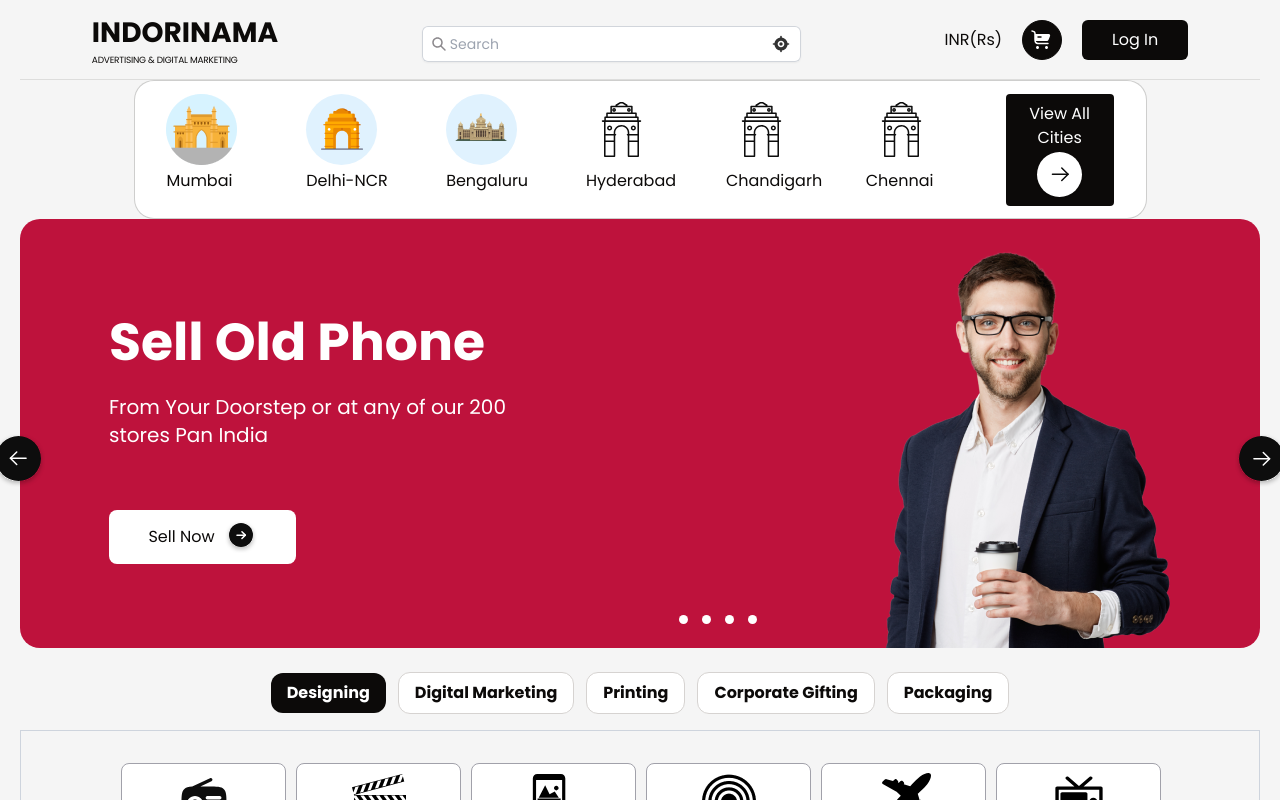
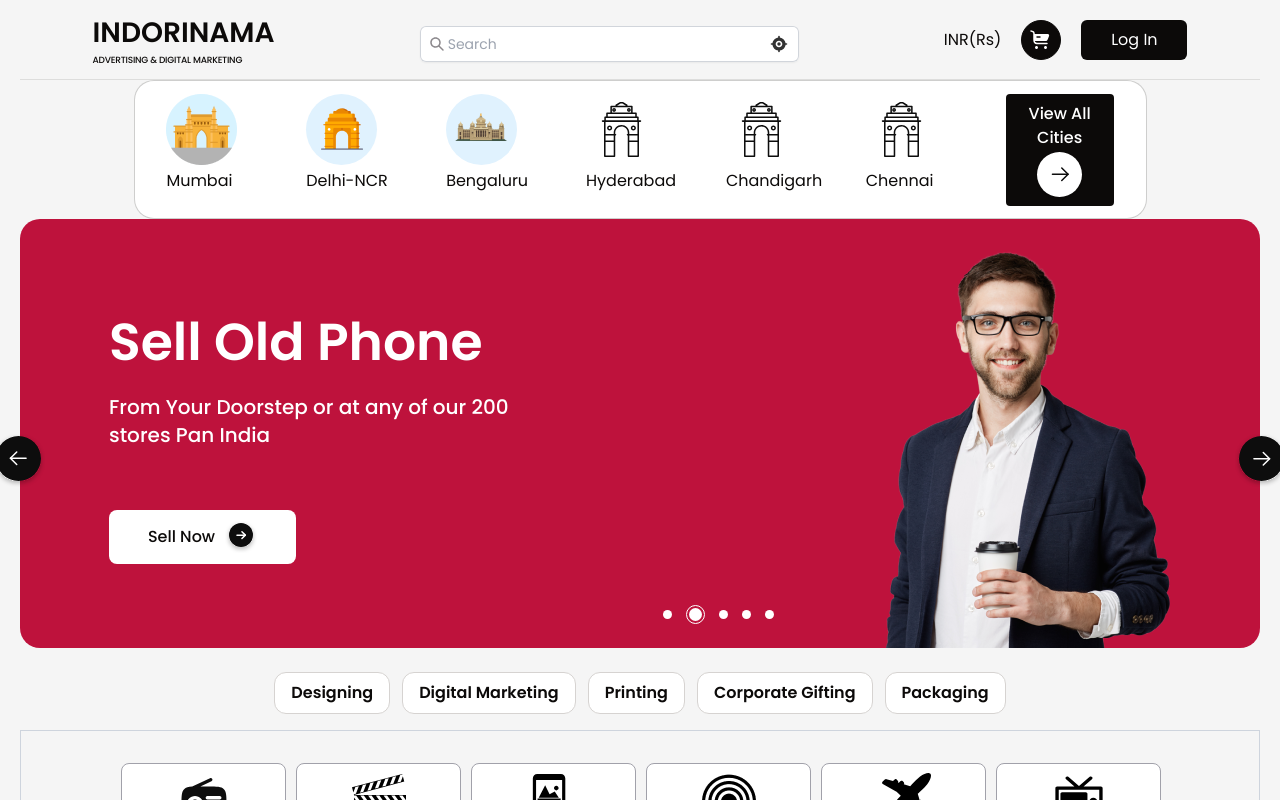
Before and after one commit to angeloilardi/indorinama, a Next.js app: page / in a window 1280 px wide. Shown: the top 800 px of the page. Built offline with nearby package versions, Linux system fonts and the light colour scheme.

Commit message:
added font weight

```diff
--- a/app/layout.tsx
+++ b/app/layout.tsx
@@ -5,13 +5,13 @@ import './globals.css'
 const inter = Inter({ subsets: ["latin"], variable: "--inter-font" });
 
 const poppins = Poppins({
-  weight: ["400", "700"],
+  weight: ["400", "500", "600", "700"],
   subsets: ["latin"],
   variable: "--poppins-font",
 });
 
 const roboto = Roboto({
-  weight: ["400", "700"],
+  weight: ["400", "500", "700"],
   subsets: ["latin"],
   variable: "--roboto-font",
 });
--- a/app/page.tsx
+++ b/app/page.tsx
@@ -232,9 +232,13 @@ export default function Home() {
 
         <div className="flex gap-3.5 self-end mb-6">
           <img src="/images/ellipse-22.svg" alt="" />
-          {/* <div className="w-[19px] h-[19px] rounded-full border border-white">
-            <img src="/images/ellipse-26.svg" alt="" />
-          </div> */}
+          <div className="w-[19px] h-[19px] rounded-full border border-white flex justify-center items-center">
+            <img
+              src="/images/ellipse-26.svg"
+              alt=""
+              className=""
+            />
+          </div>
           <img src="/images/ellipse-22.svg" alt="" />
           <img src="/images/ellipse-22.svg" alt="" />
           <img src="/images/ellipse-22.svg" alt="" />
@@ -249,20 +253,20 @@ export default function Home() {
 
       {/* Services banner */}
       <div className="mt-6 mb-4 flex justify-center font-poppins gap-3 items-center">
-        <button className=" bg-stone-950 rounded-xl text-center text-white text-base font-semibold  px-4 py-2">
+        <button className="text-stone-950 rounded-xl text-center bg-white text-base font-semibold px-4 py-2 border border-stone-300 hover:bg-stone-950 hover:text-white">
           Designing
         </button>
-        <button className="text-stone-950 rounded-xl text-center bg-white text-base font-semibold px-4 py-2 border border-stone-300">
+        <button className="text-stone-950 rounded-xl text-center bg-white text-base font-semibold px-4 py-2 border border-stone-300 hover:bg-stone-950 hover:text-white">
           Digital Marketing
         </button>
-        <button className="text-stone-950 rounded-xl text-center bg-white text-base font-semibold px-4 py-2 border border-stone-300">
+        <button className="text-stone-950 rounded-xl text-center bg-white text-base font-semibold px-4 py-2 border border-stone-300 hover:bg-stone-950 hover:text-white">
           Printing
         </button>
-        <button className="text-stone-950 rounded-xl text-center bg-white text-base font-semibold px-4 py-2 border border-stone-300">
+        <button className="text-stone-950 rounded-xl text-center bg-white text-base font-semibold px-4 py-2 border border-stone-300 hover:bg-stone-950 hover:text-white">
           Corporate Gifting
         </button>
 
-        <button className="text-stone-950 rounded-xl text-center bg-white text-base font-semibold px-4 py-2 border border-stone-300">
+        <button className="text-stone-950 rounded-xl text-center bg-white text-base font-semibold px-4 py-2 border border-stone-300 hover:bg-stone-950 hover:text-white">
           Packaging
         </button>
       </div>
```
